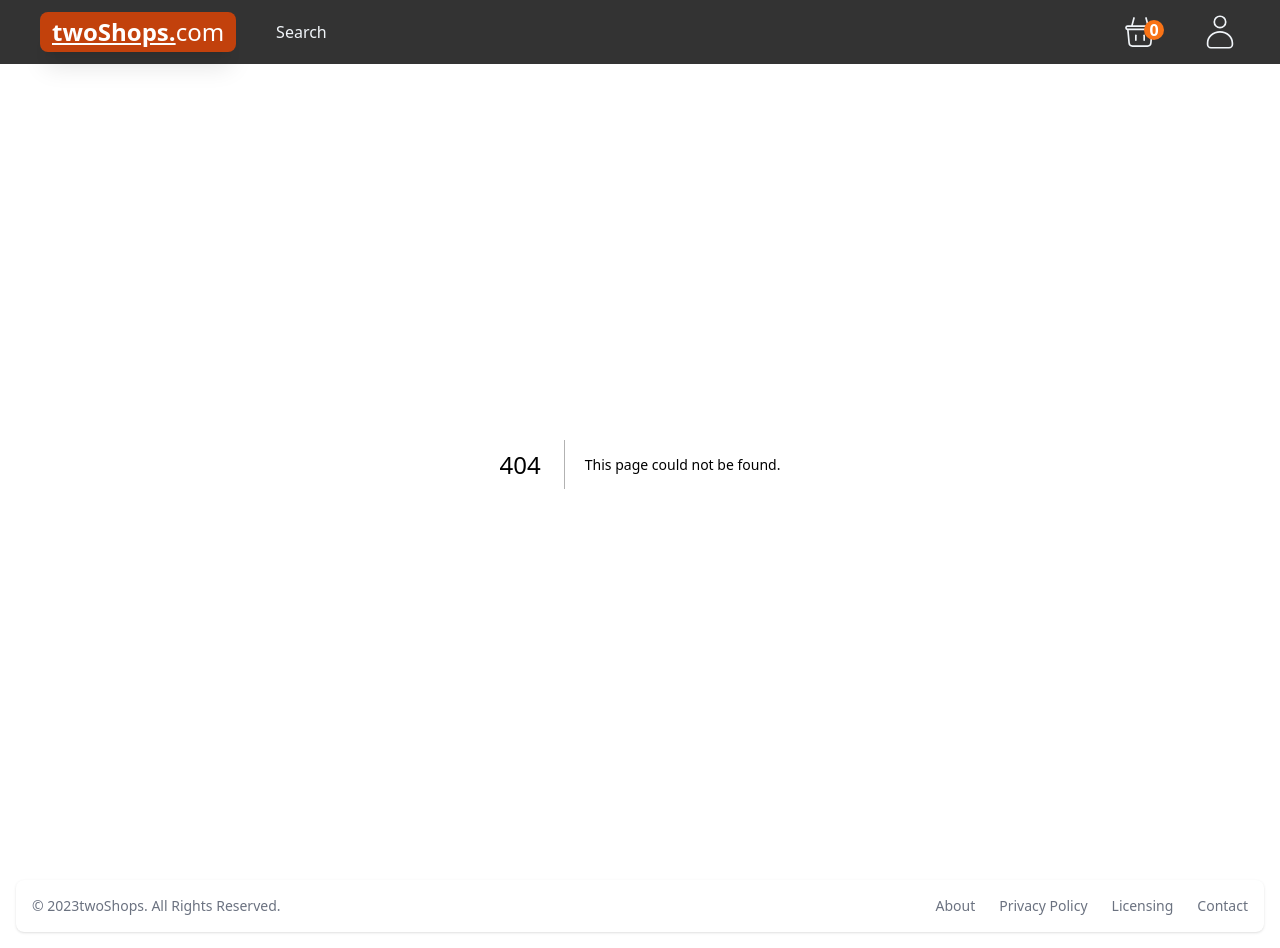
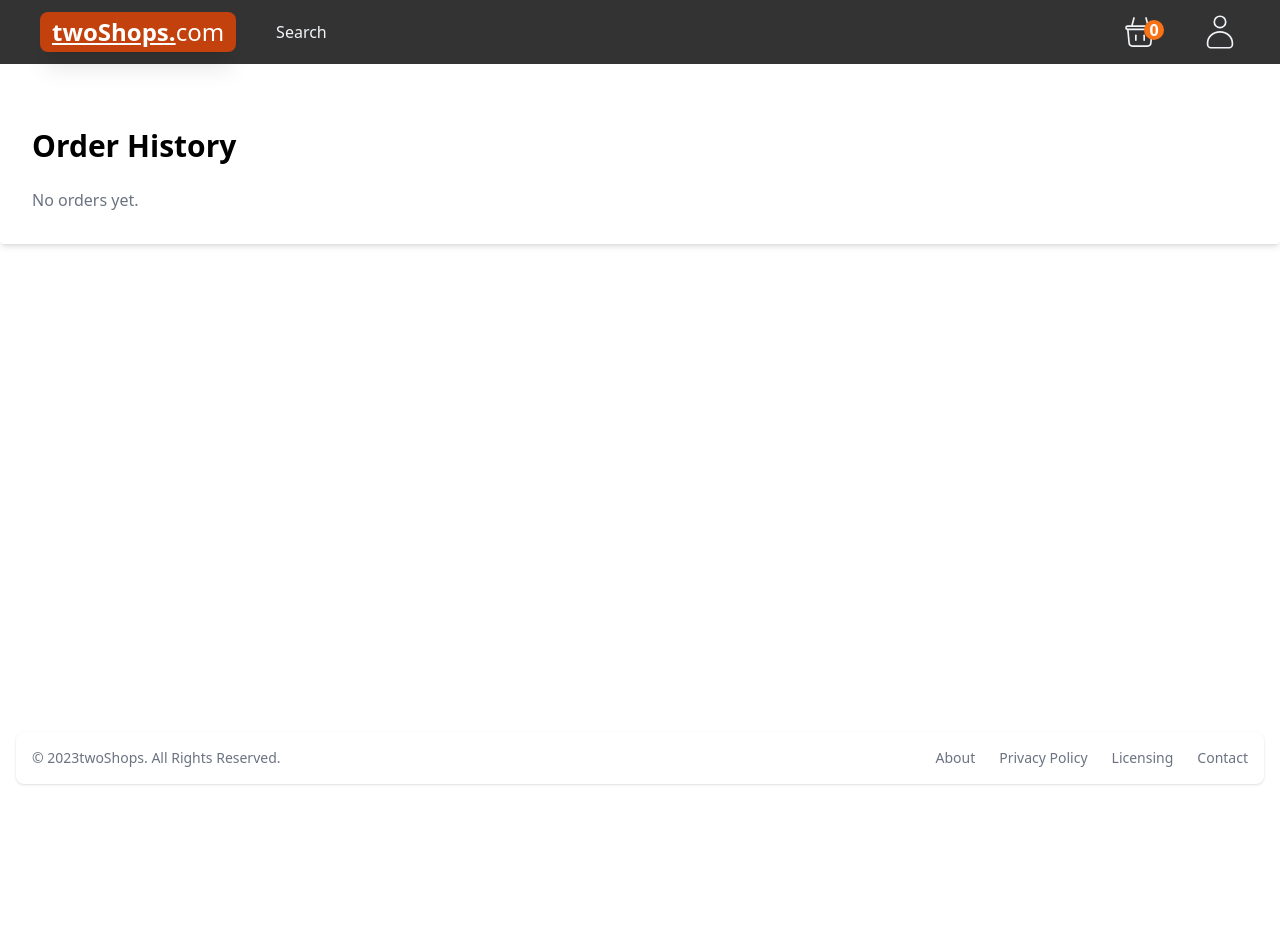
Before and after one commit to ayberkkk/two-shops, a Next.js app: page /orderList in a window 1280 px wide. Before the commit this address had no page. After the commit the page ends 800 px from the top, so only its background shows below. Built offline with nearby package versions, Linux system fonts and the light colour scheme.

Commit message:
🔩 order-list page

```diff
--- a/app/components/general/Heading.jsx
+++ b/app/components/general/Heading.jsx
@@ -18,7 +18,7 @@ export default function Heading({ center, text }) {
         </Link>
       </div>
 
-      <div className="grid lg:grid-cols-3 grid-cols-2 lg:gap-10 gap-4">
+      <div className="grid lg:grid-cols-4 grid-cols-2 lg:gap-10 gap-4">
         {products.map((product) => (
           <ProductCard key={product.id} product={product} />
         ))}
--- a/app/components/header/User.jsx
+++ b/app/components/header/User.jsx
@@ -1,9 +1,32 @@
+"use client";
+import { useState } from "react";
 import { CiUser } from "react-icons/ci";
 
 export const User = () => {
+  const [subMenu, setSubMenu] = useState(false);
+  const subToggle = () => {
+    if (subMenu === false) {
+      setSubMenu(true);
+    } else {
+      setSubMenu(false);
+    }
+  };
   return (
-    <div className="flex">
-      <CiUser size={40} />
+    <div className="flex relative">
+      <CiUser className="cursor-pointer" size={40} onClick={subToggle} />
+      {subMenu && (
+        <div className="absolute top-16 right-3 bg-white shadow-lg text-black w-[150px] h-[100px]">
+          <div className="p-1">
+            <ul>
+              <li className="text-xl border-b-2 w-full font-bold">
+                <a href="/orderList" >Order</a>
+              </li>
+              <li className="text-xl border-b-2 w-full font-bold">Test</li>
+              <li className="text-xl border-b-2 w-full font-bold">Test</li>
+            </ul>
+          </div>
+        </div>
+      )}
     </div>
   );
 };
--- a/app/components/order/ConfirmOrderClient.jsx
+++ b/app/components/order/ConfirmOrderClient.jsx
@@ -63,7 +63,7 @@ const ConfirmOrderClient = () => {
               </div>
               <div className="flex items-center gap-4 mt-3">
                 <Link
-                  href={"/"}
+                  href={"/orderList"}
                   className="bg-green-500 font-semibold hover:bg-indigo-600 py-3 text-sm text-white uppercase w-full rounded-lg text-center transition-all ease-in duration-200"
                 >
                   Order Details
--- /dev/null
+++ b/app/components/orderList/OrderListClient.jsx
@@ -0,0 +1,54 @@
+"use client";
+import React from "react";
+import { useCart } from "@/context/CartContext";
+
+const OrderHistory = () => {
+  const { orderHistory } = useCart();
+
+  return (
+    <div className="container mx-auto my-8">
+      <div className="bg-white p-8 rounded shadow-md">
+        <h2 className="text-3xl font-semibold mb-6">Order History</h2>
+        {orderHistory.length === 0 ? (
+          <p className="text-gray-500">No orders yet.</p>
+        ) : (
+          <div>
+            {orderHistory.map((order) => (
+              <div key={order.id} className="mb-8">
+                <p className="text-gray-700 text-lg font-semibold">
+                  Order ID: {order.id}
+                </p>
+                <p className="text-gray-500 text-sm">
+                  Order Date: {order.date.toLocaleString()}
+                </p>
+                <div className="mt-4">
+                  <strong className="block mb-2">Items:</strong>
+                  <ul>
+                    {order.items.map((item) => (
+                      <li
+                        key={item.id}
+                        className="flex justify-between items-center border-b py-2"
+                      >
+                        <div>
+                          <p className="text-gray-700">{item.title}</p>
+                          <p className="text-gray-500">
+                            Quantity: {item.quantity}
+                          </p>
+                        </div>
+                        <p className="text-gray-700">
+                          Price: ${item.price.toFixed(2)}
+                        </p>
+                      </li>
+                    ))}
+                  </ul>
+                </div>
+              </div>
+            ))}
+          </div>
+        )}
+      </div>
+    </div>
+  );
+};
+
+export default OrderHistory;
--- /dev/null
+++ b/app/orderList/page.jsx
@@ -0,0 +1,12 @@
+import React from "react";
+import OrderHistory from "../components/orderList/OrderListClient";
+
+const Order = () => {
+  return (
+    <div>
+      <OrderHistory />
+    </div>
+  );
+};
+
+export default Order;
--- a/context/CartContext.js
+++ b/context/CartContext.js
@@ -86,13 +86,19 @@ const CartProvider = ({ children }) => {
   };
 
   const [orders, setOrders] = useState([]);
+  const [orderHistory, setOrderHistory] = useState([]);
   const orderIdCounter = useRef(1);
 
   const confirmOrder = () => {
-    setOrders((prevOrders) => [
-      ...prevOrders,
-      { id: orderIdCounter.current++, items: cartItems, date: new Date() },
-    ]);
+    const newOrder = {
+      id: orderIdCounter.current++,
+      items: cartItems,
+      date: new Date(),
+    };
+
+    setOrders([newOrder]); // Sadece anlık siparişi güncelle
+    setOrderHistory((prevOrders) => [...prevOrders, newOrder]); // Tüm sipariş geçmişini güncelle
+
     setCartItems([]);
   };
 
@@ -102,6 +108,7 @@ const CartProvider = ({ children }) => {
         cartItems,
         setCartItems,
         orders,
+        orderHistory,
         confirmOrder,
         addToCart,
         removeFromCart,
```
